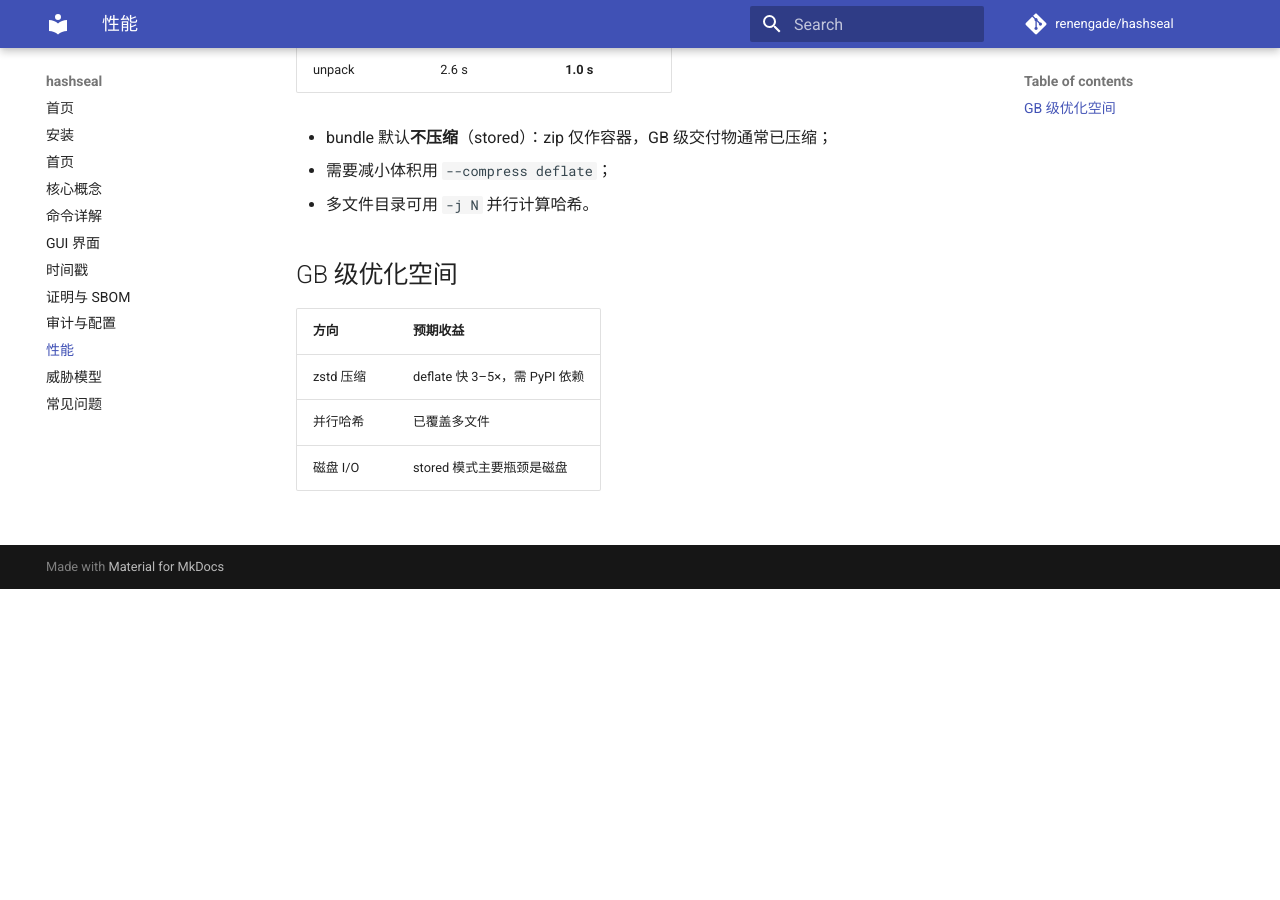
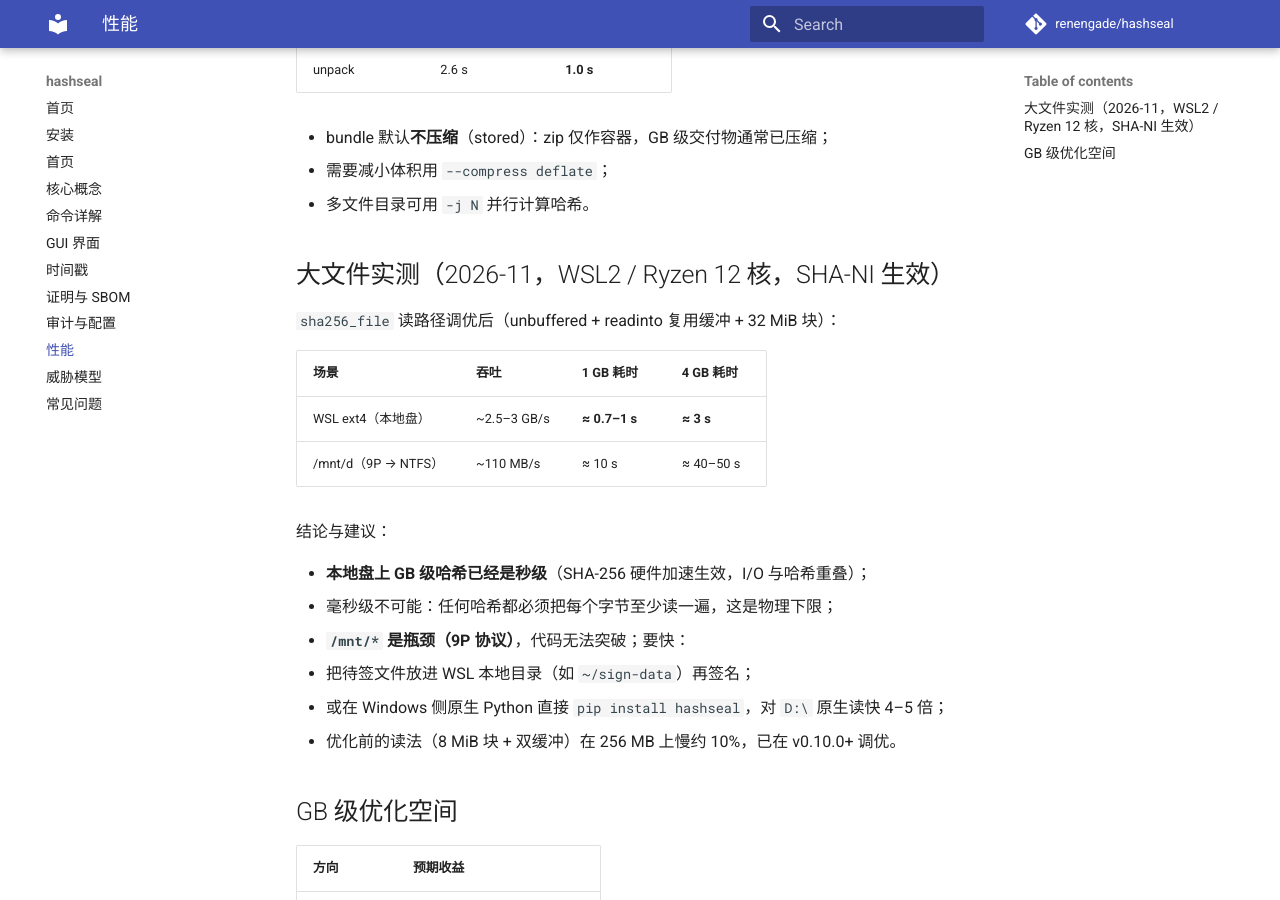
Before and after one commit to renengade/hashseal, an MkDocs documentation site: the page built from docs/performance.md, in a window 1280 px wide and 900 px high, scrolled down 311 px. Built offline with MkDocs 1.6.1 and Material for MkDocs 9.7.7, drawn with Linux system fonts in a browser that asks for light colours; comment, search, counter and statistics services are not loaded; before the commit the page ends 900 px from its top, so only the background shows below that.

Commit message:
perf(core): sha256_file 读路径调优（readinto + 32MiB，实测 ~10%）；docs 记录大文件基准与 /mnt 9P 指南

```diff
--- a/docs/performance.md
+++ b/docs/performance.md
@@ -12,6 +12,24 @@
 - 需要减小体积用 `--compress deflate`；
 - 多文件目录可用 `-j N` 并行计算哈希。
 
+## 大文件实测（2026-11，WSL2 / Ryzen 12 核，SHA-NI 生效）
+
+`sha256_file` 读路径调优后（unbuffered + readinto 复用缓冲 + 32 MiB 块）：
+
+| 场景 | 吞吐 | 1 GB 耗时 | 4 GB 耗时 |
+| --- | --- | --- | --- |
+| WSL ext4（本地盘） | ~2.5–3 GB/s | **≈ 0.7–1 s** | **≈ 3 s** |
+| /mnt/d（9P → NTFS） | ~110 MB/s | ≈ 10 s | ≈ 40–50 s |
+
+结论与建议：
+
+- **本地盘上 GB 级哈希已经是秒级**（SHA-256 硬件加速生效，I/O 与哈希重叠）；
+- 毫秒级不可能：任何哈希都必须把每个字节至少读一遍，这是物理下限；
+- **`/mnt/*` 是瓶颈（9P 协议）**，代码无法突破；要快：
+  - 把待签文件放进 WSL 本地目录（如 `~/sign-data`）再签名；
+  - 或在 Windows 侧原生 Python 直接 `pip install hashseal`，对 `D:\` 原生读快 4–5 倍；
+- 优化前的读法（8 MiB 块 + 双缓冲）在 256 MB 上慢约 10%，已在 v0.10.0+ 调优。
+
 ## GB 级优化空间
 
 | 方向 | 预期收益 |
```
Also changed, not shown: CHANGELOG.md (+6 -0 lines), 1 other file.
